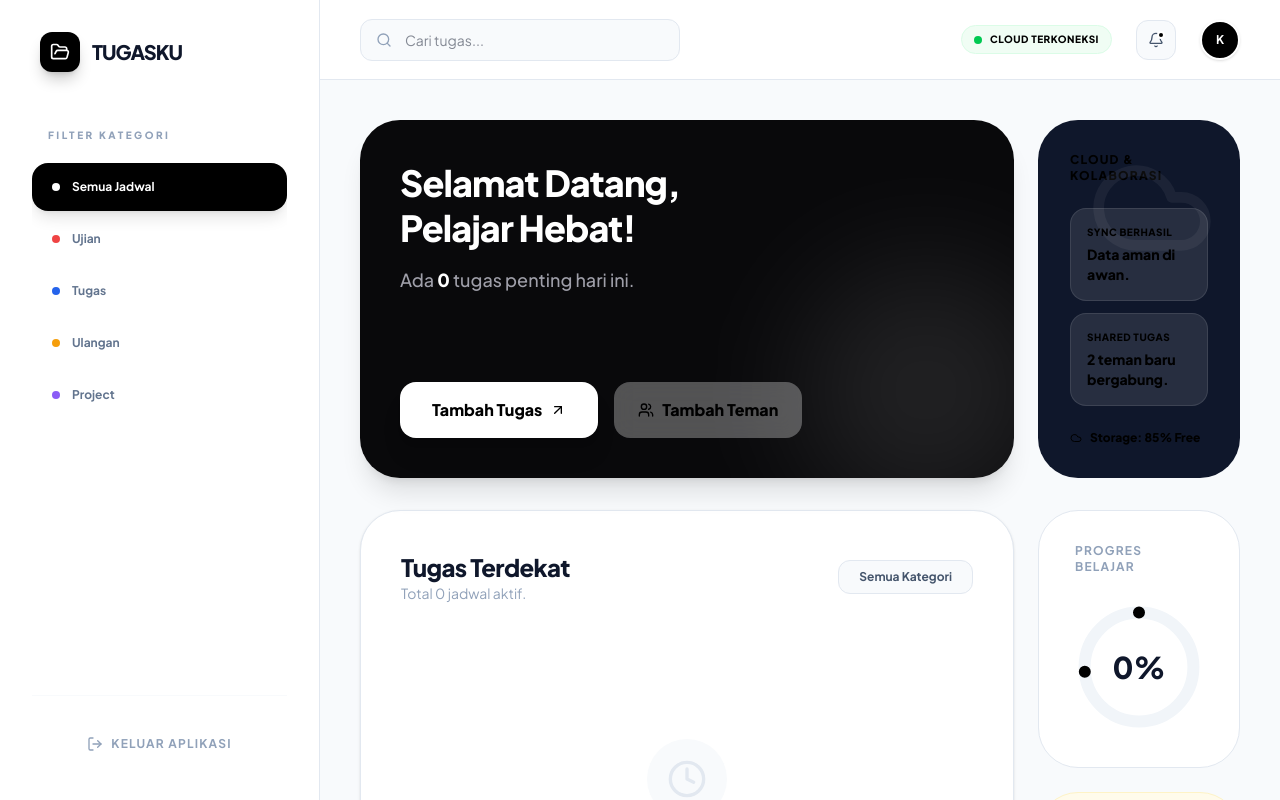
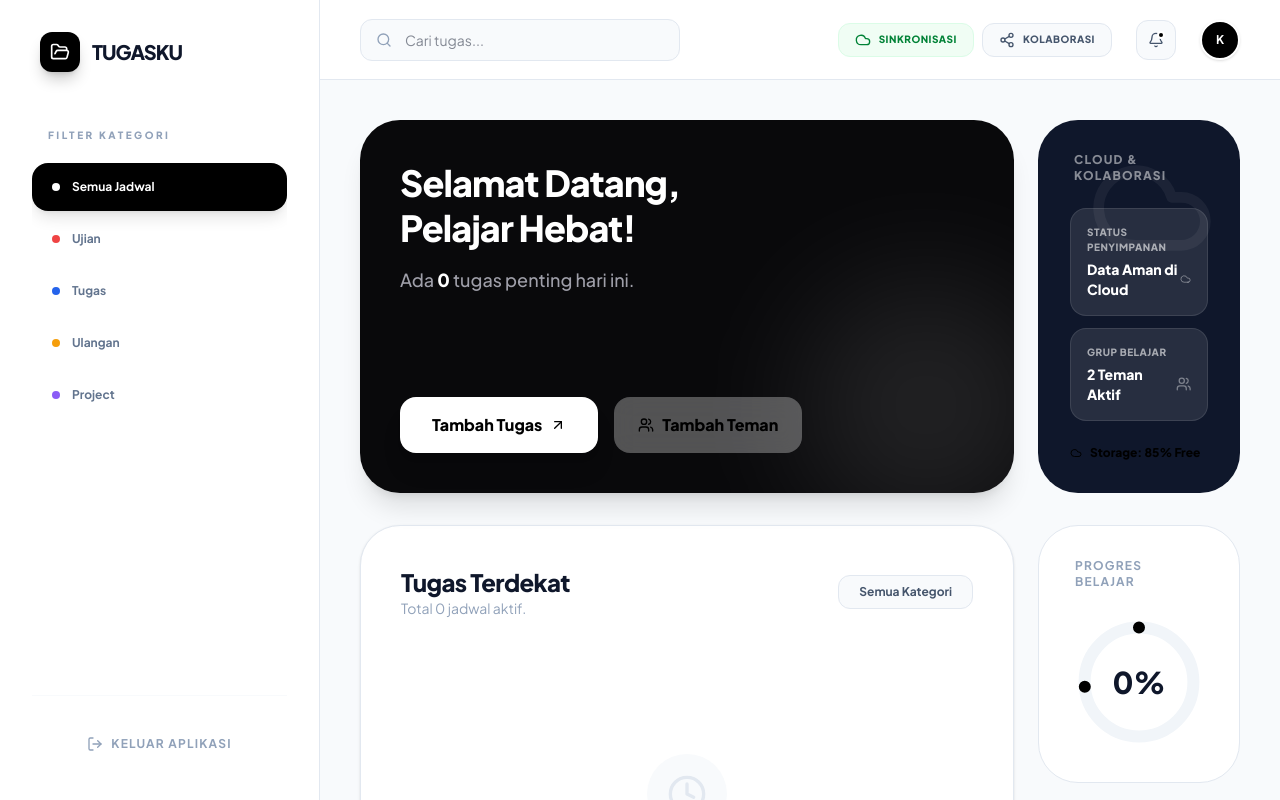
Before and after one commit to karanarantha-hue/Aplikasi-pengingat-jadwal-klmp-3, a React (Vite) app: page / in a window 1280 px wide. Both pictures are taken after a click on the button "Mulai Input Jadwal". Shown: the top 800 px of the page. Built offline with nearby package versions, Linux system fonts and the light colour scheme.

Commit message:
feat: Implement cloud sync button
Adds a button to the dashboard that allows users to manually sync their data to the cloud. Includes visual feedback for syncing status and simulated API call.

```diff
--- a/src/components/Dashboard.tsx
+++ b/src/components/Dashboard.tsx
@@ -19,6 +19,16 @@ export default function Dashboard() {
   const [searchQuery, setSearchQuery] = useState('');
   const [showNotifications, setShowNotifications] = useState(false);
   const [isSidebarOpen, setIsSidebarOpen] = useState(false);
+  const [isSyncing, setIsSyncing] = useState(false);
+
+  const handleCloudSync = () => {
+    setIsSyncing(true);
+    // Simulate API call
+    setTimeout(() => {
+      setIsSyncing(false);
+      alert('Data berhasil disinkronisasi ke Cloud (Local Storage)!');
+    }, 1500);
+  };
 
   const notifications = [
     { id: 1, title: 'Tugas Matematika', message: 'Deadline dalam 2 jam!', time: '2j yang lalu' },
@@ -92,9 +102,30 @@ export default function Dashboard() {
           </div>
 
           <div className="flex items-center gap-3 lg:gap-6">
-            <div className="hidden md:flex items-center gap-2 px-3 py-1.5 bg-green-50 text-black rounded-full border border-green-100">
-              <div className="w-2 h-2 bg-green-500 rounded-full animate-pulse" />
-              <span className="text-[10px] font-black uppercase tracking-wider">Cloud Terkoneksi</span>
+            <div className="flex items-center gap-2">
+              <button
+                onClick={handleCloudSync}
+                disabled={isSyncing}
+                className={cn(
+                  "flex items-center gap-2 px-4 py-2 rounded-xl border transition-all",
+                  isSyncing
+                    ? "bg-slate-50 border-slate-100 text-slate-400"
+                    : "bg-green-50 border-green-100 text-green-700 hover:bg-green-100"
+                )}
+              >
+                <Cloud className={cn("w-4 h-4", isSyncing && "animate-spin")} />
+                <span className="text-[10px] font-black uppercase tracking-wider hidden sm:block">
+                  {isSyncing ? 'Syncing...' : 'Sinkronisasi'}
+                </span>
+              </button>
+
+              <button
+                onClick={() => setIsAddFriendModalOpen(true)}
+                className="hidden md:flex items-center gap-2 px-4 py-2 bg-slate-50 border border-slate-200 rounded-xl text-slate-600 hover:bg-slate-100 transition-all"
+              >
+                <Share2 className="w-4 h-4" />
+                <span className="text-[10px] font-black uppercase tracking-wider">Kolaborasi</span>
+              </button>
             </div>
             <div className="relative">
               <button
@@ -184,16 +215,29 @@ export default function Dashboard() {
                 <Cloud className="w-32 h-32" />
               </div>
               <div>
-                <h3 className="text-xs font-black text-black uppercase tracking-widest mb-6">Cloud & Kolaborasi</h3>
+                <h3 className="text-xs font-black text-white/50 uppercase tracking-widest mb-6 px-1">Cloud & Kolaborasi</h3>
                 <div className="space-y-3 relative z-10">
-                  <div className="bg-white/10 p-4 rounded-2xl border border-white/10 hover:bg-white/20 transition-colors cursor-pointer">
-                    <p className="text-[10px] text-black font-black mb-1 uppercase tracking-wider">Sync Berhasil</p>
-                    <p className="text-sm font-black text-black">Data aman di awan.</p>
-                  </div>
-                  <div className="bg-white/10 p-4 rounded-2xl border border-white/10 hover:bg-white/20 transition-colors cursor-pointer">
-                    <p className="text-[10px] text-black font-black mb-1 uppercase tracking-wider">Shared Tugas</p>
-                    <p className="text-sm font-black text-black">2 teman baru bergabung.</p>
-                  </div>
+                  <button
+                    onClick={handleCloudSync}
+                    disabled={isSyncing}
+                    className="w-full text-left bg-white/10 p-4 rounded-2xl border border-white/10 hover:bg-white/20 transition-colors group/sync"
+                  >
+                    <p className="text-[10px] text-white/60 font-black mb-1 uppercase tracking-wider">Status Penyimpanan</p>
+                    <div className="flex items-center justify-between">
+                      <p className="text-sm font-black text-white">{isSyncing ? 'Sedang Sinkron...' : 'Data Aman di Cloud'}</p>
+                      <Cloud className={cn("w-4 h-4 text-white/40", isSyncing && "animate-bounce")} />
+                    </div>
+                  </button>
+                  <button
+                    onClick={() => setIsAddFriendModalOpen(true)}
+                    className="w-full text-left bg-white/10 p-4 rounded-2xl border border-white/10 hover:bg-white/20 transition-colors group/collab"
+                  >
+                    <p className="text-[10px] text-white/60 font-black mb-1 uppercase tracking-wider">Grup Belajar</p>
+                    <div className="flex items-center justify-between">
+                      <p className="text-sm font-black text-white">2 Teman Aktif</p>
+                      <Users className="w-4 h-4 text-white/40" />
+                    </div>
+                  </button>
                 </div>
               </div>
               <div className="pt-6 relative z-10">
```
